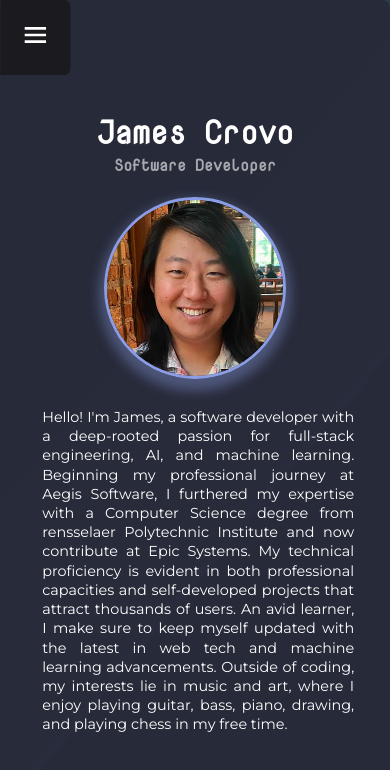
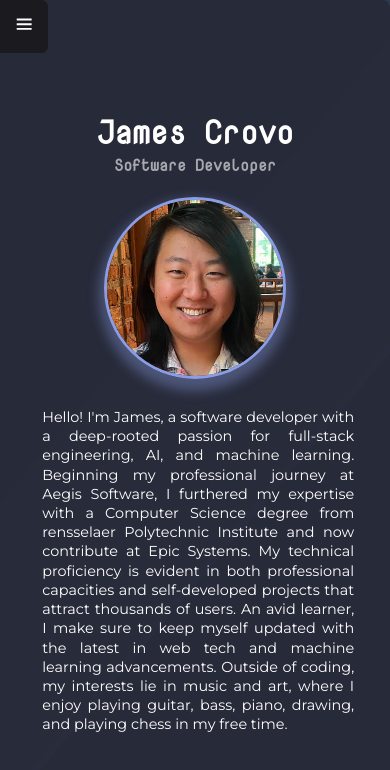
Before and after one commit to JamesAC42/personal-website, a React (Create React App) app in the folder client/: page / in a window 390 px wide. Shown: the top 770 px of the page. Built offline with nearby package versions, Linux system fonts and the light colour scheme.

Commit message:
Fix links not auto-hiding after page change, fix resume alt link positioning

```diff
--- a/client/src/App.jsx
+++ b/client/src/App.jsx
@@ -48,7 +48,10 @@ function App() {
         <Links
           sections={Object.keys(sections)}
           activeSection={activeSection}
-          onSectionChange={(section) => setActiveSection(section)}/>
+          onSectionChange={(section) => {
+            setHideLinks(true);
+            setActiveSection(section);
+          }}/>
         <div className="external-links">
           <a title="Github" className="external-link" target="_blank" rel="noreferrer" href="https://github.com/JamesAC42/personal-website">
             <TfiGithub />
--- a/client/src/stylesheets/App.css
+++ b/client/src/stylesheets/App.css
@@ -117,7 +117,7 @@ body {
     transform:translateX(100%);
     background:#1b1a1f;
     cursor:pointer;
-    padding:1.2rem;
+    padding:0.8rem;
     border-radius:0 0.4rem 0.4rem 0;
   }
 
@@ -148,12 +148,12 @@ body {
     transform:translateX(100%);
     background:#1b1a1f;
     cursor:pointer;
-    padding:1.2rem;
+    padding:0.8rem;
     border-radius:0 0.4rem 0.4rem 0;
   }
 
   .links-pullout-tab svg {
     color:#fff;
-    font-size:2rem;
+    font-size:1.4rem;
   }
 }
--- a/client/src/stylesheets/Resume.css
+++ b/client/src/stylesheets/Resume.css
@@ -9,3 +9,11 @@
 .resume-container p a {
     color:#93abff;
 }
+.resume-container object {
+    height:100%;
+    width:100%;
+    display:flex;
+    flex-direction: row;
+    justify-content: center;
+    align-items: center;
+}
```
